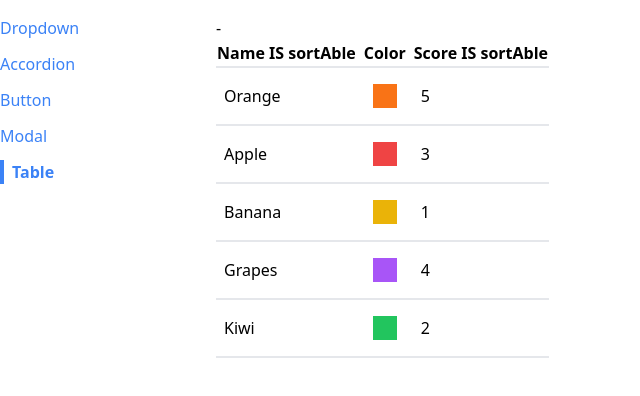
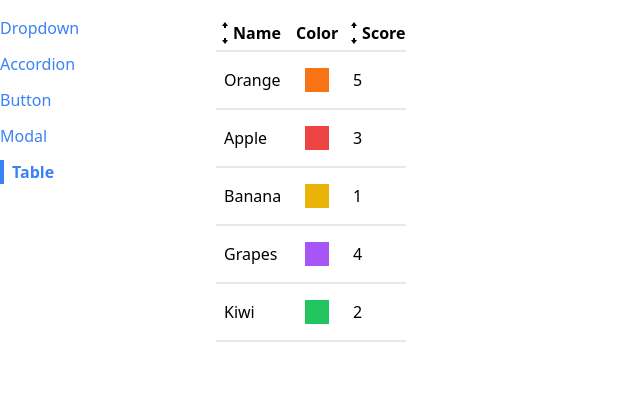
Before and after one commit to kirbeee/react_course, a React (Create React App) app in the folder section10-routing-system/comps/: page /table in a window 1280 px wide. Shown: the top 396 px of the page, without its empty margins (0-640 px from the left). Built offline with nearby package versions, Linux system fonts and the light colour scheme.

Commit message:
clean up table

```diff
--- a/section10-routing-system/comps/src/components/SortableTable.js
+++ b/section10-routing-system/comps/src/components/SortableTable.js
@@ -1,5 +1,6 @@
 import { useState } from "react";
 import Table from "./Table";
+import { GoArrowSmallUp, GoArrowSmallDown} from "react-icons/go";
 
 function SortableTable({data ,config, keyFn }) {
     const [sortOrder, setSortOrder] = useState(null);
@@ -7,6 +8,10 @@ function SortableTable({data ,config, keyFn }) {
 
     const handleClick = (label) => {
         switch (sortOrder) {
+            case sortBy && label !== sortBy:
+                setSortOrder('asc');
+                setSortBy(label);
+                break;
             case 'asc':
                 setSortOrder('desc');
                 setSortBy(label);
@@ -26,7 +31,12 @@ function SortableTable({data ,config, keyFn }) {
     const updatedConfig = config.map((column) => {
         return (column.sortValue) ? {
             ...column,
-            header: () => <th onClick={()=>handleClick(column.label)}>{column.label} IS sortAble</th>
+            header: () => <th className="cursor-pointer hover:bg-gray-100" onClick={()=>handleClick(column.label)}>
+                <div className="flex items-center">
+                {getIcon(column.label, sortBy, sortOrder)}
+                {column.label}
+                </div>
+            </th>
         } : column
     })
 
@@ -47,11 +57,31 @@ function SortableTable({data ,config, keyFn }) {
         })
     }
 
-    return (
-        <div>{sortOrder} - {sortBy}
-        <Table keyFn={keyFn} data={sortedData} config={updatedConfig}/>
+    return <Table keyFn={keyFn} data={sortedData} config={updatedConfig}/>
+}
+
+function getIcon(label, sortBy, sortOrder) {
+    if (label !== sortBy) {
+        return <div>
+            <GoArrowSmallUp/>
+            <GoArrowSmallDown/>
         </div>
-)
+    }
+    if (sortOrder === null) {
+        return <div>
+            <GoArrowSmallUp/>
+            <GoArrowSmallDown/>
+        </div>
+    }
+    else if (sortOrder === 'asc') {
+        return <div>
+            <GoArrowSmallUp/>
+        </div>
+    } else if(sortOrder === 'desc') {
+        return <div>
+            <GoArrowSmallDown/>
+        </div>
+    }
 }
 
 export default SortableTable;
--- a/section10-routing-system/comps/src/pages/TablePage.js
+++ b/section10-routing-system/comps/src/pages/TablePage.js
@@ -28,11 +28,7 @@ function TablePage(){
 
     const keyFn = (fruit) => fruit.name;
 
-    return(
-        <div>
-            <SortableTable data={data} config={config} keyFn={keyFn}/>
-        </div>
-    )
+    return <SortableTable data={data} config={config} keyFn={keyFn}/>
 }
 
 export default TablePage;
```
